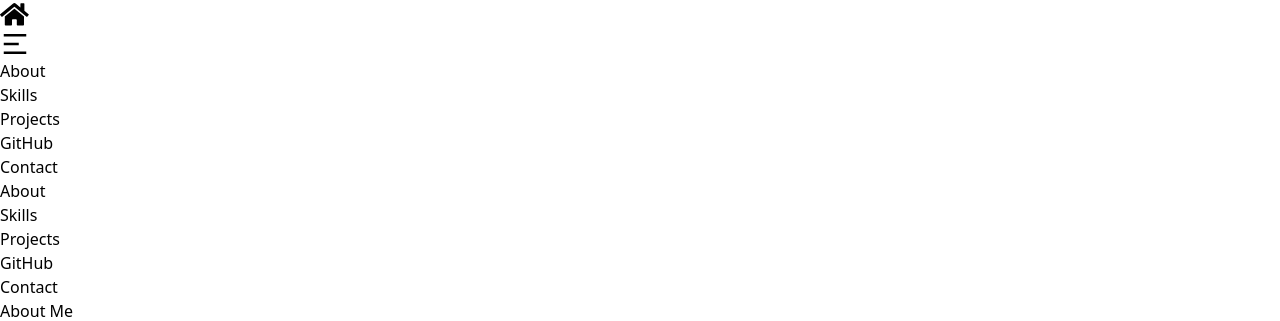
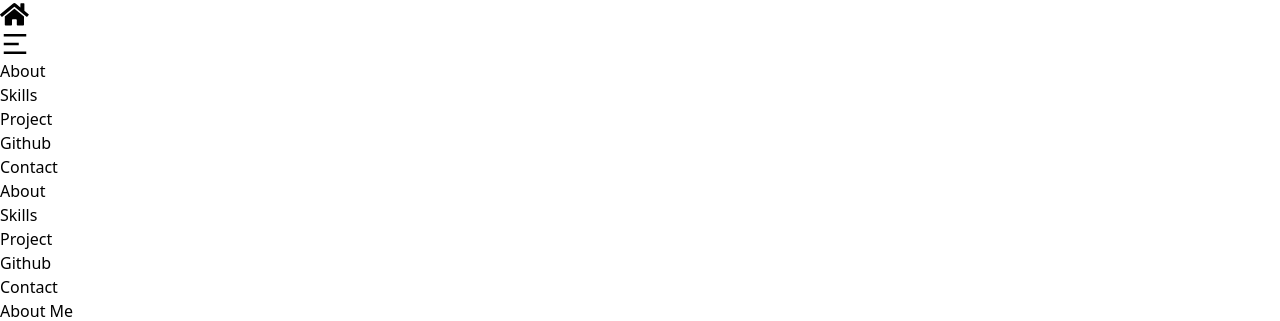
Before and after one commit to gourabofficial/React-Portfolio, a React (Vite) app in the folder Portfolio/: page /about in a window 1280 px wide. Shown: the top 321 px of the page. Built offline with nearby package versions, Linux system fonts and the light colour scheme.

Commit message:
modify navbar

```diff
--- a/Portfolio/src/Components/AboutSec.jsx
+++ b/Portfolio/src/Components/AboutSec.jsx
@@ -21,6 +21,7 @@ export const AboutSec = () => {
           about football and programming.
         </p>
       </div>
+
 
       <div className="mt-8 md:mt-0 md:pl-10 flex flex-col space-y-8  ">
         <div>
--- a/Portfolio/src/Components/Navber.jsx
+++ b/Portfolio/src/Components/Navber.jsx
@@ -14,7 +14,6 @@ const Navbar = () => {
       >
         <FaHome className="inline-block text-white transition duration-300 hover:scale-110 hover:text-orange-500" style={{ fontSize: "1.8em" }} />
       </NavLink>
-
 
       <div className="md:hidden absolute right-10 top-6 z-50">
         {menu ? (
@@ -38,95 +37,39 @@ const Navbar = () => {
         } transition-transform duration-300 ease-in-out z-40`}
       >
         <ul className="flex flex-col items-center justify-center h-full space-y-8 text-lg font-semibold">
-          <li>
+          {["about", "skills", "project", "github", "contact"].map((route) => (
+            <li key={route}>
               <NavLink
-              to="/about"
-              className="text-md font-extrabold transition duration-300 hover:text-orange-500 hover:scale-110"
+                to={`/${route}`}
+                className={({ isActive }) =>
+                  `text-md font-extrabold transition duration-300 ${
+                    isActive ? "text-orange-500 scale-110" : "hover:text-orange-500 hover:scale-110"
+                  }`
+                }
                 onClick={() => setMenu(false)}
               >
-              About
+                {route.charAt(0).toUpperCase() + route.slice(1)}
               </NavLink>
             </li>
-          <li>
-            <NavLink
-              to="/skills"
-              className="text-md font-extrabold transition duration-300 hover:text-orange-500 hover:scale-110"
-              onClick={() => setMenu(false)}
-            >
-              Skills
-            </NavLink>
-          </li>
-          <li>
-            <NavLink
-              to="/project"
-              className="text-md font-extrabold transition duration-300 hover:text-orange-500 hover:scale-110"
-              onClick={() => setMenu(false)}
-            >
-              Projects
-            </NavLink>
-          </li>
-          <li>
-            <NavLink
-              to="/github"
-              className="text-md font-extrabold transition duration-300 hover:text-orange-500 hover:scale-110"
-              onClick={() => setMenu(false)}
-            >
-              GitHub
-            </NavLink>
-          </li>
-          <li>
-            <NavLink
-              to="/contact"
-              className="text-md font-extrabold transition duration-300 hover:text-orange-500 hover:scale-110"
-              onClick={() => setMenu(false)}
-            >
-              Contact
-            </NavLink>
-          </li>
+          ))}
         </ul>
       </div>
 
       <ul className="hidden md:flex gap-6 mx-auto mt-4 md:mt-0 font-semibold text-lg">
-        <li>
+        {["about", "skills", "project", "github", "contact"].map((route) => (
+          <li key={route}>
             <NavLink
-            to="/about"
-            className="text-md font-extrabold px-3 transition duration-500 hover:text-orange-500 hover:scale-110"
+              to={`/${route}`}
+              className={({ isActive }) =>
+                `text-md font-extrabold px-3 transition duration-500 ${
+                  isActive ? "text-orange-500 scale-110" : "hover:text-orange-500 hover:scale-110"
+                }`
+              }
             >
-            About
+              {route.charAt(0).toUpperCase() + route.slice(1)}
             </NavLink>
           </li>
-        <li>
-          <NavLink
-            to="/skills"
-            className="text-md font-extrabold px-3 transition duration-300 hover:text-orange-500 hover:scale-110"
-          >
-            Skills
-          </NavLink>
-        </li>
-        <li>
-          <NavLink
-            to="/project"
-            className="text-md font-extrabold px-3 transition duration-300 hover:text-orange-500 hover:scale-110"
-          >
-            Projects
-          </NavLink>
-        </li>
-        <li>
-          <NavLink
-            to="/github"
-            className="text-md font-extrabold px-3 transition duration-300 hover:text-orange-500 hover:scale-110"
-          >
-            GitHub
-          </NavLink>
-        </li>
-        <li>
-          <NavLink
-            to="/contact"
-            className="text-md font-extrabold px-3 transition duration-300 hover:text-orange-500 hover:scale-110"
-          >
-            Contact
-          </NavLink>
-        </li>
+        ))}
       </ul>
     </nav>
   );
```
Lines whose indentation alone changed are shown as unchanged.
